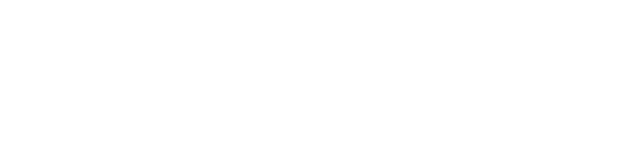
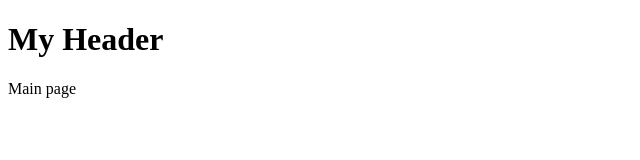
Before and after one commit to Suren73/test-git-2, a plain HTML site: page index.html in a window 1280 px wide. Shown: the whole page, without its empty margins (0-640 px from the left). Drawn offline with Linux system fonts and the light colour scheme.

Commit message:
develop main-page

```diff
--- a/index.html
+++ b/index.html
@@ -6,6 +6,12 @@
     <title>Test-GIT-2</title>
   </head>
   <body>
+    <header>
+      <h1>My Header</h1>
+    </header>
+    <main>
+      <span>Main page</span>
+    </main>
     <script src="index.js"></script>
   </body>
 </html>
```
